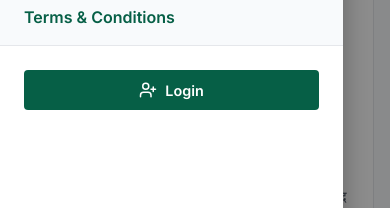
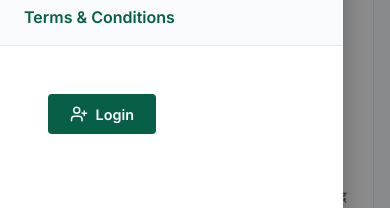
Before and after one commit to sailendra-tharu/hamro-samuh, a React (Vite) app: page /terms in a window 390 px wide. Both pictures are taken after a click on the button "Toggle Menu". Shown: the part 371-579 px from the top of the page. Built offline with nearby package versions, Linux system fonts and the light colour scheme; no server answers.

Commit message:
design of samuh

```diff
--- a/src/components/Navbar.tsx
+++ b/src/components/Navbar.tsx
@@ -134,10 +134,18 @@ export default function Navbar() {
 
               {/* Login */}
               <div className={styles.mobileActions}>
-                <button type="button" className={styles.solidBtnMobile}>
-                  <UserPlus size={20} />
-                  Login
-                </button>
+                <div className={styles.mobileActions}>
+                  <button
+                    type="button"
+                    className={styles.solidBtnMobile}
+                    onClick={() => {
+                      window.location.href = "https://samuh.netlify.app/login";
+                    }}
+                  >
+                    <UserPlus size={20} />
+                    Login
+                  </button>
+                </div>
               </div>
             </motion.aside>
           </>
```
